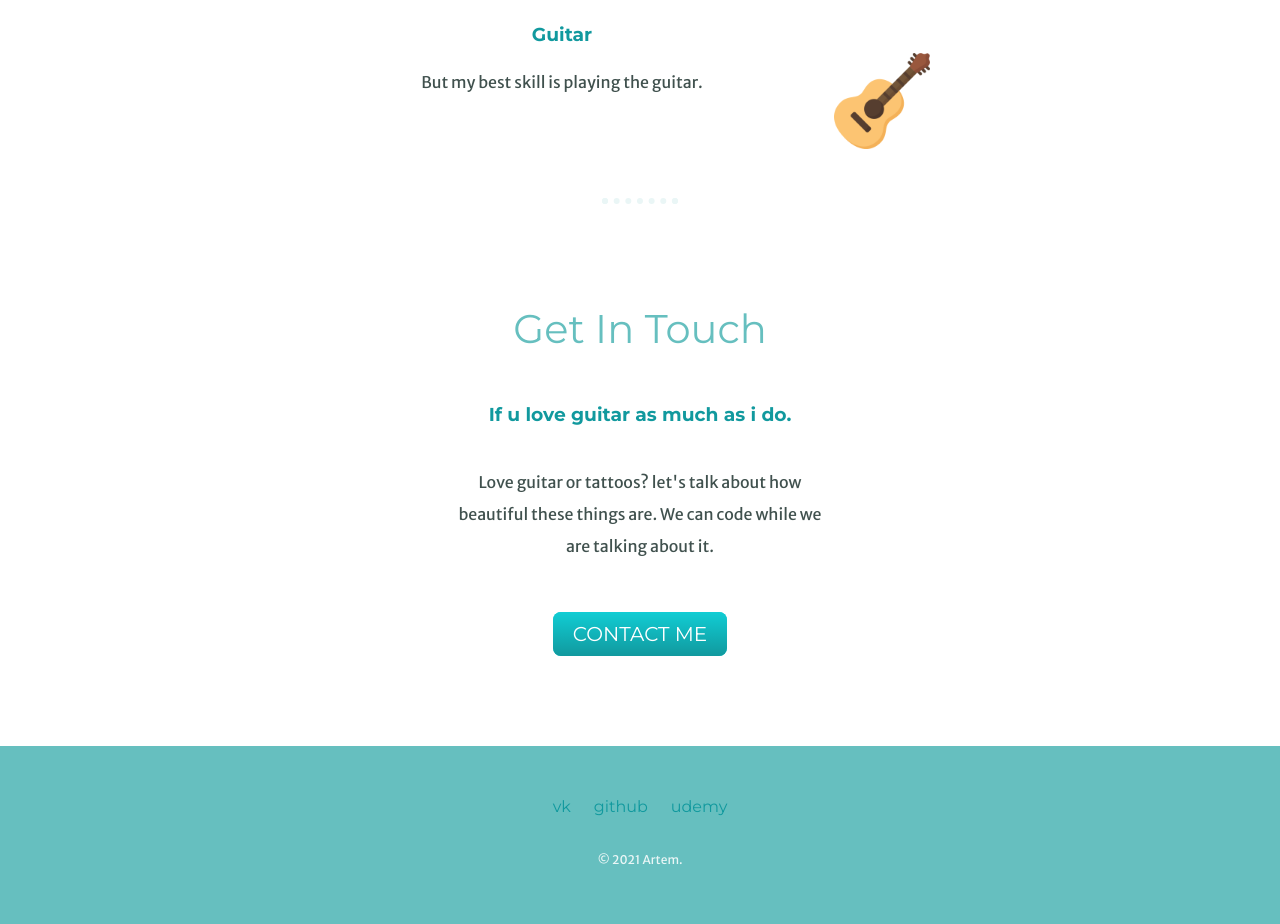
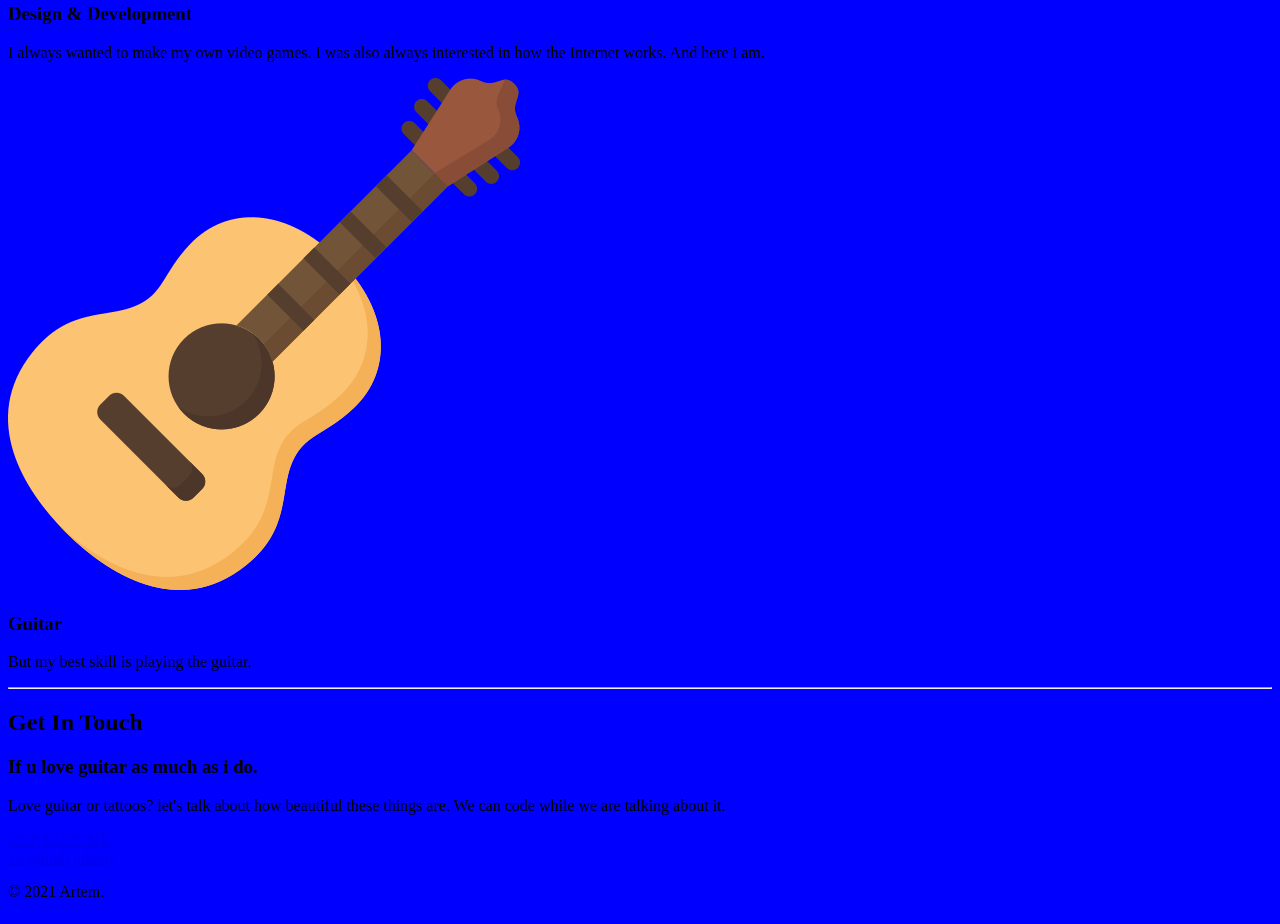
Before and after one commit to Nervniyololosh/web, a plain HTML site: page index.html in a window 1280 px wide. Shown: the part 1765-2689 px from the top of the page. Drawn offline with Linux system fonts and the light colour scheme; files that its build step writes are made by us from their sources; files whose address does not match are found by name; a web font is replaced by a local one.

Commit message:
Add files via upload

```diff
--- a/style.css
+++ b/style.css
@@ -1,172 +1,3 @@
-
 body {
-    color: #40514E;
-
-
-    margin: 0;
-    text-align: center;
-    font-family:'Merriweather Sans', sans-serif;
+    background-color: blue;
 }
-
-h1 {
-    font-size: 5.625rem;
-    margin: 30px auto 0 auto;
-    font-family:'WindSong', cursive;
-    color:  #66BFBF;
-}
-
-
-h2 {
-    font-family: 'Montserrat', sans-serif;
-    font-size: 2.5rem;
-    color:#66BFBF;
-    font-weight: normal;
-    margin: 50px 0 50px 0;
-
-
-}
-
-
-h3 {
-    font-family: 'Montserrat', sans-serif;
-    color:#11999E;
-    margin: 20px auto;
-}
-
-p {
-    line-height: 2;
-}
-
-hr {
-    border: dotted #EAF6F6 6px;
-    border-bottom: none;
-    width: 5%;
-    margin: 100px auto;
-}
-
-
-a {
-    color: #11999E;
-    font-family: 'Montserrat', sans-serif;
-    margin: 10px 20px;
-    text-decoration: none;
-}
-
-a:hover {
-    color: #EAF6F6;
-}
-
-
-
-.pro {
-    text-decoration: underline;
-}
-
-.intro {
-    width: 15%;
-    margin: auto;
-}
-
-
-.top__container{
-    background-color: #E4F9F5;
-    position: relative;
-    padding-top: 100px;
-
-}
-
-.middle-container {
-    margin: 100px 0 100px 0;
-
-}
-
-.bottom-container {
-    background-color: #66BFBF;
-    padding: 50px 0 20px;
-
-}
-
-.footer-link {
-    color: #11999E;
-    margin: 0 10px 0 10px;
-
-
-}
-
-.bottom__p {
-    color: #EAF6F6;
-    font-size: 0.75rem;
-    padding: 20px 0;
-
-}
-
-
-.bottom__cloud {
-    position: absolute;
-    left: 300px;
-    bottom: 300px;
-
-}
-
-.top__cloud {
-    position: absolute;
-    right: 300px;
-    top: 50px;
-
-}
-
-.hacker__img {
-    width: 150px;
-}
-
-
-
-
-.skill-row {
-    width: 50%;
-    margin: 50px auto 100px auto;
-}
-
-.code__img {
-    width: 15%;
-    float: left;
-    margin-right: 130px;
-}
-
-.guitar__img {
-    width: 15%;
-    float: right;
-    margin: 30px;
-}
-
-.footer__p {
-    width: 30%;
-    margin: 40px auto 60px;
-}
-
-.btn {
-    background: #11CDD4;
-    background-image: -webkit-linear-gradient(top, #11CDD4, #11999E);
-    background-image: -moz-linear-gradient(top, #11CDD4, #11999E);
-    background-image: -ms-linear-gradient(top, #11CDD4, #11999E);
-    background-image: -o-linear-gradient(top, #11CDD4, #11999E);
-    background-image: linear-gradient(to bottom, #11CDD4, #11999E);
-    -webkit-border-radius: 8;
-    -moz-border-radius: 8;
-    border-radius: 8px;
-    font-family: 'Montserrat', sans-serif;
-    color: #ffffff;
-    font-size: 20px;
-    padding: 10px 20px 10px 20px;
-    text-decoration: none;
-  }
-
-  .btn:hover {
-    background: #30E3CB;
-    background-image: -webkit-linear-gradient(top, #30E3CB, #2BC4AD);
-    background-image: -moz-linear-gradient(top, #30E3CB, #2BC4AD);
-    background-image: -ms-linear-gradient(top, #30E3CB, #2BC4AD);
-    background-image: -o-linear-gradient(top, #30E3CB, #2BC4AD);
-    background-image: linear-gradient(to bottom, #30E3CB, #2BC4AD);
-    text-decoration: none;
-  }
```
